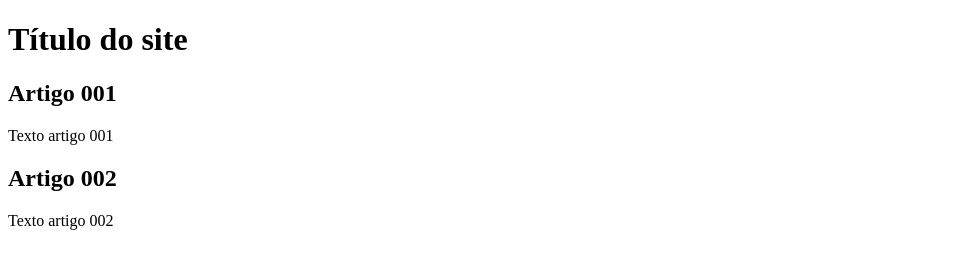
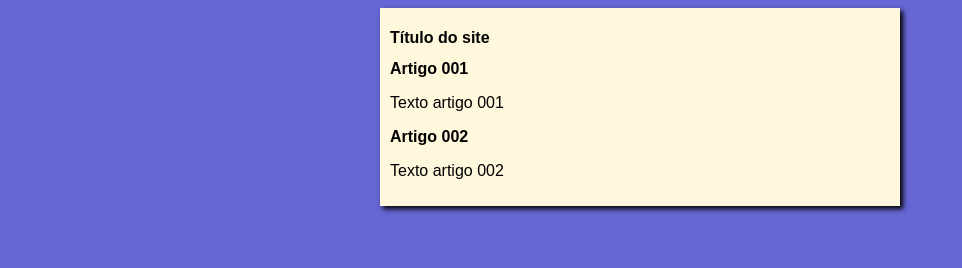
Before and after one commit to FabricioJacobina/projeto-site, a plain HTML site: page index.html in a window 1280 px wide. Shown: the whole page, without its empty margins (0-962 px from the left). Drawn offline with Linux system fonts and the light colour scheme.

Commit message:
iniciei o design

```diff
--- /dev/null
+++ b/estilos/style.css
@@ -0,0 +1,17 @@
+*{
+    font-family: Arial, Helvetica, sans-serif;
+    font-size: 16px;
+}
+
+body {
+    background-color: rgb(102, 102, 212);
+
+}
+
+main {
+    background-color: cornsilk;
+    width: 500px;
+    margin: auto;
+    padding: 10px;
+    box-shadow: 3px 3px 5px black;
+}
--- a/index.html
+++ b/index.html
@@ -4,6 +4,7 @@
     <meta charset="UTF-8">
     <meta name="viewport" content="width=device-width, initial-scale=1.0">
     <title>Título do site</title>
+    <link rel="stylesheet" href="estilos/style.css">
 </head>
 <body>
     <main>
```
